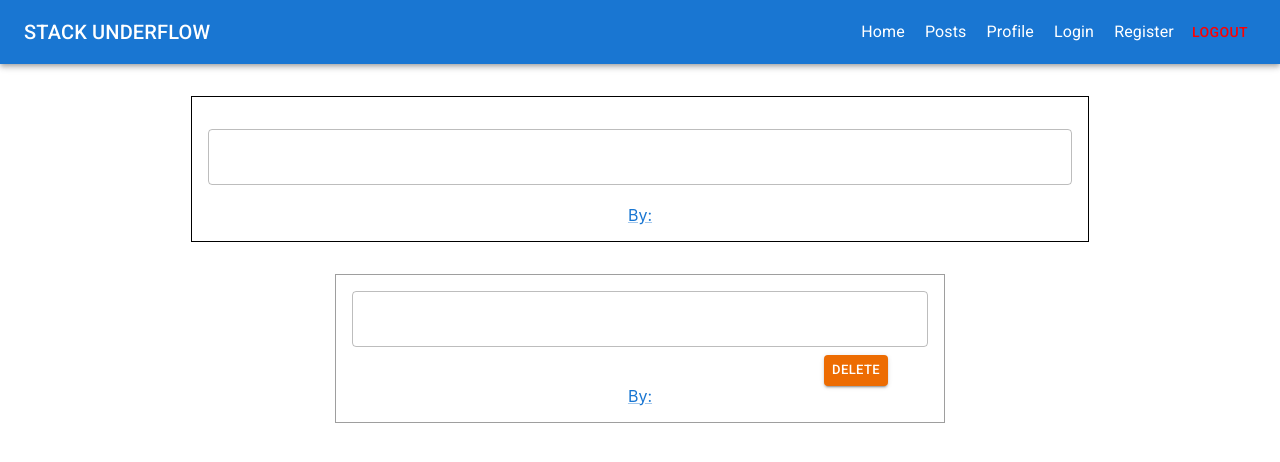
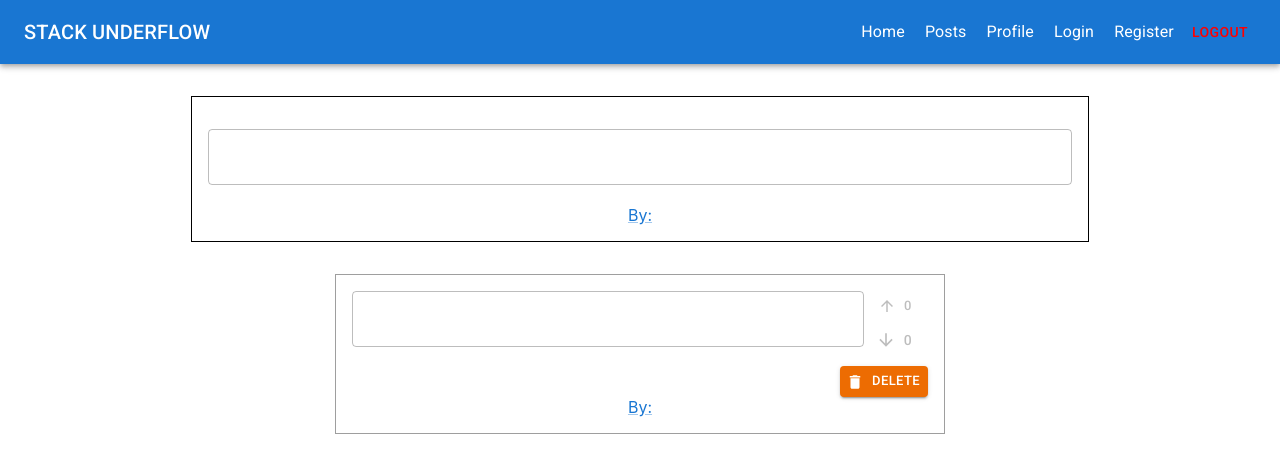
Before and after one commit to ViliRaunola/ProjectWebApp, a React (Create React App) app in the folder client/: page /post/1 in a window 1280 px wide. Shown: the top 462 px of the page. Built offline with nearby package versions, Linux system fonts and the light colour scheme; no server answers.

Commit message:
Voting buttons visible. Not working

```diff
--- a/client/src/components/DelButton.js
+++ b/client/src/components/DelButton.js
@@ -1,10 +1,9 @@
 import Button from '@mui/material/Button'
+import DeleteIcon from '@mui/icons-material/Delete'; //Source: https://mui.com/components/material-icons/
 
 const DelButton = ({ contentObj, onDelete}) => {
     return (
-        <div>
-            <Button key={contentObj._id} onClick={() => onDelete(contentObj)} sx={{ mt: 1, maxWidth: '25px', ml: '75%'}}  size='small' color='warning' variant="contained">Delete</Button>
-        </div>
+        <Button startIcon={<DeleteIcon/>} key={contentObj._id} onClick={() => onDelete(contentObj)} sx={{ px: 5.5, mt: 1, maxWidth: '60px', ml: 'auto'}}  size='small' color='warning' variant="contained">Delete</Button>
     )
 }
 
--- a/client/src/components/Post.js
+++ b/client/src/components/Post.js
@@ -4,6 +4,7 @@ import { Container, Link, TextField, Typography, Box, Button } from '@mui/materi
 import { useNavigate } from "react-router-dom";
 import jwt_decode from "jwt-decode";
 import DelButton from './DelButton';
+import Voting from './Voting';
 
 const Post = () => {
 
@@ -17,7 +18,7 @@ const Post = () => {
     var jwt = sessionStorage.getItem('token');
     var decodedJwt = '0'
 
-    //If there was jwt, it is decoded
+    //If there was jwt, it is decoded. Would cause an error if there was no token and it was tried to be decoded
     if(jwt){
         decodedJwt = jwt_decode(jwt);  //Source for decoding jwt: https://www.npmjs.com/package/jwt-decode
     }
@@ -89,9 +90,6 @@ const Post = () => {
 
     }
 
-
-
-
     return (
         <div>
             <Container sx={{display:'flex', flexDirection: 'column', alignItems: 'center'}} >
@@ -104,7 +102,10 @@ const Post = () => {
                 {/* Making sure that server returned comments. If it didn't this won't be run */}
                 {comments && comments.map((comment) => (
                     <Box key={comment._id || 0} display='flex' flexDirection="column" sx={{width: '50%',border: 1, borderColor: 'grey.500' , mt: 4, p: 2} }>
-                        <TextField disabled id='comment' multiline value={comment.content || ''} ></TextField>
+                        <Box display='flex' flexDirection="row">
+                            <TextField sx={{flexGrow: 1}} disabled id='comment' multiline value={comment.content || ''} ></TextField>
+                            <Voting comment={comment}/>
+                        </Box>
                         {renderDelButton(comment)}
                         <Link >By: {comment.creatorUsername}</Link>
                     </Box>
--- /dev/null
+++ b/client/src/components/Voting.js
@@ -0,0 +1,33 @@
+import { Button } from "@mui/material"
+import ArrowUpwardIcon from '@mui/icons-material/ArrowUpward'; //Source: https://mui.com/components/material-icons/
+import ArrowDownwardIcon from '@mui/icons-material/ArrowDownward';
+import { Box } from "@mui/material";
+
+const Voting = ({comment}) => {
+    var upVotes = 0;
+    var downVotes = 0;
+    var disableVote = true;
+
+    var jwt = sessionStorage.getItem('token');
+
+    //Make the buttons function if the user is loggedin
+    if(jwt){
+        disableVote = false;
+    }
+
+    //Making sure that the object that is passed is not empty.
+    //Source: https://www.codegrepper.com/code-examples/javascript/react+check+if+object+is+empty
+    if(Object.keys(comment).length !== 0){
+        upVotes = comment.upVotes.length
+        downVotes = comment.downVotes.length
+    }
+
+    return (
+       <Box sx={{mt: 'auto'}} display='flex' flexDirection="column">
+            <Button disabled={disableVote} sx={{color: 'green'}} size='small' startIcon={<ArrowUpwardIcon/>}>{upVotes}</Button>
+            <Button disabled={disableVote} sx={{color: 'red'}} startIcon={<ArrowDownwardIcon/>}>{downVotes}</Button>
+       </Box>
+    )
+}
+
+export default Voting
```
